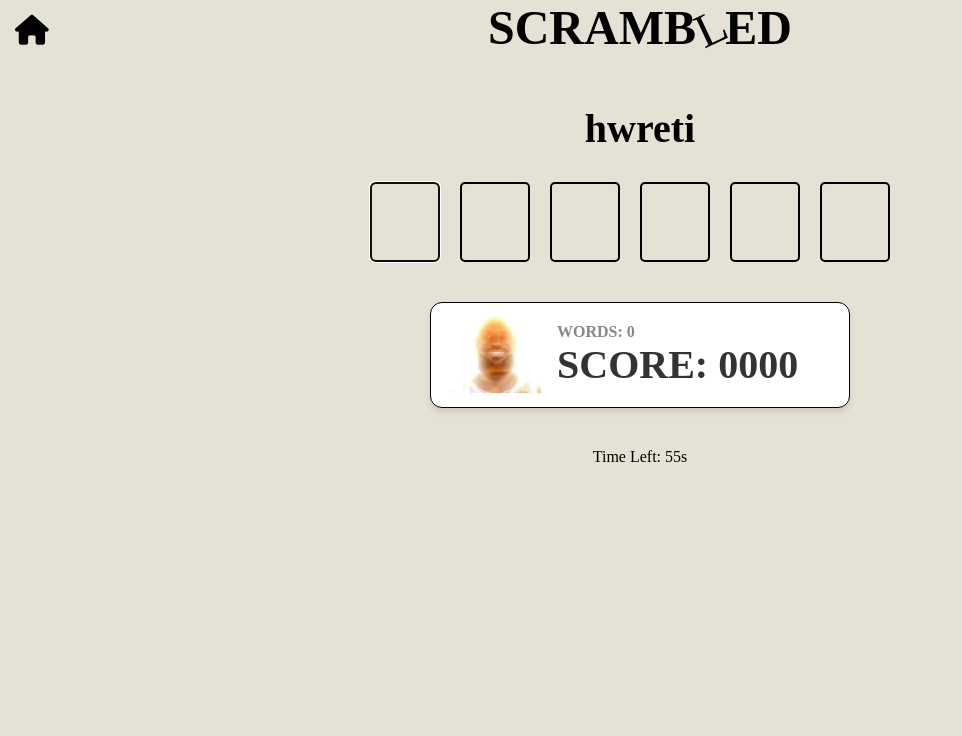
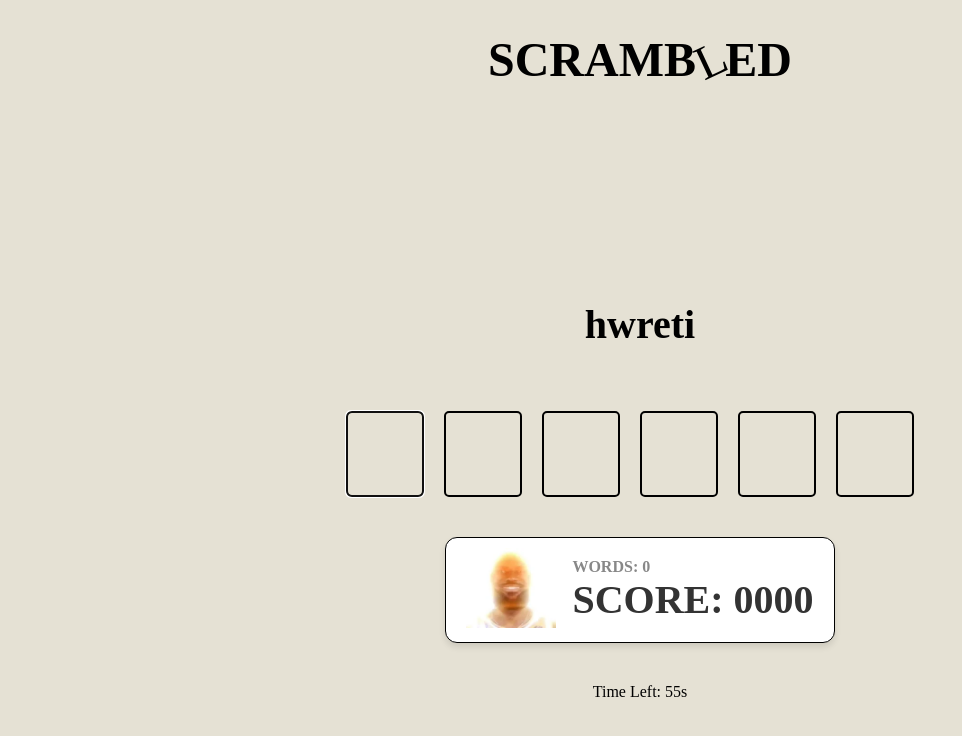
Before and after one commit to jeffreyshah/Anagrams, a Next.js app: page /singleplayer in a window 1280 px wide. Shown: the top 736 px of the page, without its empty margins (0-962 px from the left). Built offline with nearby package versions, Linux system fonts and the light colour scheme; a web font is replaced by a local one.

Commit message:
adds word list  and better stats page

```diff
--- a/src/app/layout.tsx
+++ b/src/app/layout.tsx
@@ -1,34 +1,16 @@
-import type { Metadata } from "next";
-import localFont from "next/font/local";
-import "./globals.css";
-import "@fortawesome/fontawesome-free/css/all.css";
-
-const geistSans = localFont({
-  src: "./fonts/GeistVF.woff",
-  variable: "--font-geist-sans",
-  weight: "100 900",
-});
-const geistMono = localFont({
-  src: "./fonts/GeistMonoVF.woff",
-  variable: "--font-geist-mono",
-  weight: "100 900",
-});
-
-export const metadata: Metadata = {
-  title: "Create Next App",
-  description: "Generated by create next app",
-};
+export const metadata = {
+  title: 'Next.js',
+  description: 'Generated by Next.js',
+}
 
 export default function RootLayout({
   children,
-}: Readonly<{
-  children: React.ReactNode;
-}>) {
+}: {
+  children: React.ReactNode
+}) {
   return (
     <html lang="en">
-      <body className={`${geistSans.variable} ${geistMono.variable}`}>
-        {children}
-      </body>
+      <body>{children}</body>
     </html>
-  );
+  )
 }
--- a/src/app/singleplayer/page.tsx
+++ b/src/app/singleplayer/page.tsx
@@ -33,6 +33,8 @@ const Singleplayer: React.FC = () => {
 
   const inputRefs = useRef<(HTMLInputElement | null)[]>([]);
   const timerRef = useRef<NodeJS.Timeout | null>(null);
+
+  const foundWords = new Set<string>();
 
   // Resets game to initial state (triggered on on play again)
   const resetGame = async () => {
@@ -114,6 +116,8 @@ const Singleplayer: React.FC = () => {
     };
     const points = scoreMapping[word.length] || 0;
     setScore((prevScore) => prevScore + points);
+    foundWords.add(word);
+ // Update the validWords state to trigger re-render
     } else {
     triggerShake(); // Trigger shake animation on invalid word
     }
@@ -179,13 +183,16 @@ const Singleplayer: React.FC = () => {
   const formattedScore = score.toString().padStart(4, "0");
 
   return (
+  <div className="singleplayer-container">
+    <h1 className="game-title">
+    SCRAMB<span className="tilted-letter">L</span>ED
+    </h1>
+  <div className="game-container-container">
   <div className="game-container">
     <button className="home-button" onClick={() => window.location.href = '/'}>
     <i className="fas fa-home"></i>
     </button>
-      <h1 className="game-title">
-        SCRAMB<span className="tilted-letter">L</span>ED
-      </h1>
+    {!isGameOver && (
     <div className={`game-content ${shake ? "shake" : ""}`}>
       <h2 className="game-word">{scrambledWord}</h2>
       <div className="input-boxes">
@@ -207,16 +214,28 @@ const Singleplayer: React.FC = () => {
       ))}
       </div>
     </div>
+    )}
     <div className="stats-container">
       <div className="stats-icon">
-            <img src="/images/lebron.webp" alt="Stats Icon" className="icon-image" />
+      <Image src="/images/lebron.webp" alt="Stats Icon" className="icon-image"  width={24} height={24}/>
       </div>
       <div className="stats-text">
       <div className="stats-words">WORDS: {validWords.size} </div>
       <div className="stats-score">SCORE: {formattedScore}</div>
       </div>
+      {isGameOver && (
+        <div className="word-container">
+        <div className="word-list">
+          <h3>Words Found:</h3>
+          <div>
+            {Array.from(validWords).map((word, index) => (
+          <li key={index} style={{ listStyleType: "none" }}>{word}</li>
+            ))}
           </div>
-      <div className="timer">Time Left: {timeLeft}s</div>
+          </div>
+          </div>)}
+    </div>
+    {!isGameOver && <div className="timer">Time Left: {timeLeft}s</div>}
     {isGameOver && (
     <div className="game-over">
       Game Over!
@@ -226,6 +245,8 @@ const Singleplayer: React.FC = () => {
     </div>
     )}
   </div>
+  </div>
+  </div>
   );
 };
 
--- a/src/app/style.css
+++ b/src/app/style.css
@@ -94,8 +94,52 @@ body {
   padding-bottom: 50px;
 }
 
+.game-container-container {
+  flex-grow: 1;
+  display: grid;
+  grid-template-columns: 1fr 2fr 1fr;
+  gap: 20px;
+  grid-template-areas:
+    "left middle right";
+  width: 100%;
+}
+
 .game-container {
-  flex-grow: 1;
+  grid-area: middle;
+  display: flex;
+  flex-direction: column;
+  justify-content: center;
+  align-items: center;
+}
+
+.word-container {
+  display: flex;
+  justify-content: flex-start;
+  align-items: flex-start;
+  margin-bottom: 20px;
+  padding: 40px;
+}
+.words-list {
+  display: flex;
+  flex-wrap: wrap;
+  justify-content: center;
+  align-items: center;
+  gap: 10px;
+  grid-area: left;
+}
+
+.game-content {
+  grid-area: middle;
+  display: flex;
+  flex-direction: column;
+  justify-content: center;
+  align-items: center;
+}
+
+.singleplayer-container {
+  display: grid;
+  grid-template-rows: auto 1fr;
+  height : 100%;
 }
 
 .game-word {
@@ -145,7 +189,7 @@ body {
   padding: 10px 20px;
   box-shadow: 0 4px 6px rgba(0, 0, 0, 0.1);
   margin: 40px auto;
-  width: 420px;
+  width: auto;
 }
 
 .stats-icon {
```
Lines whose indentation alone changed are shown as unchanged.
